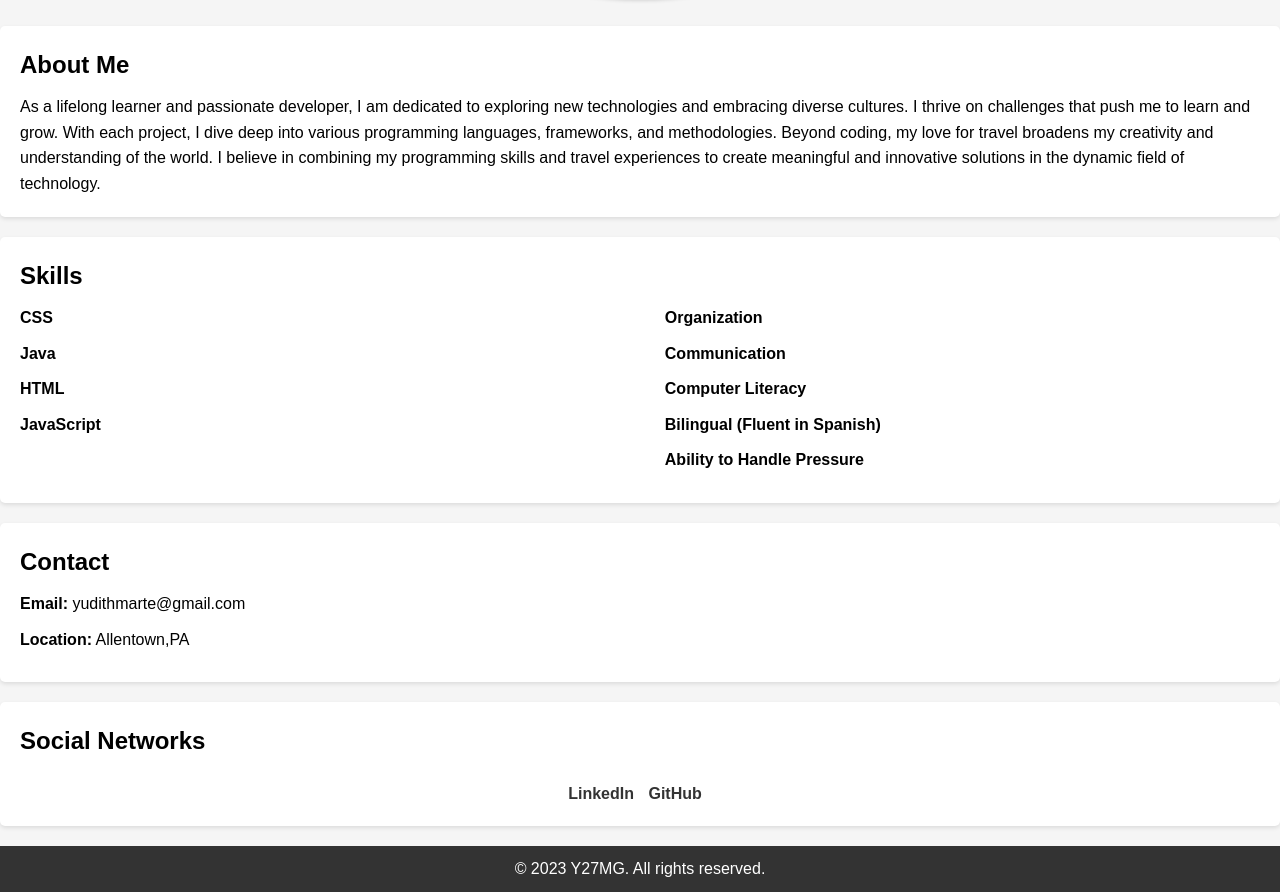
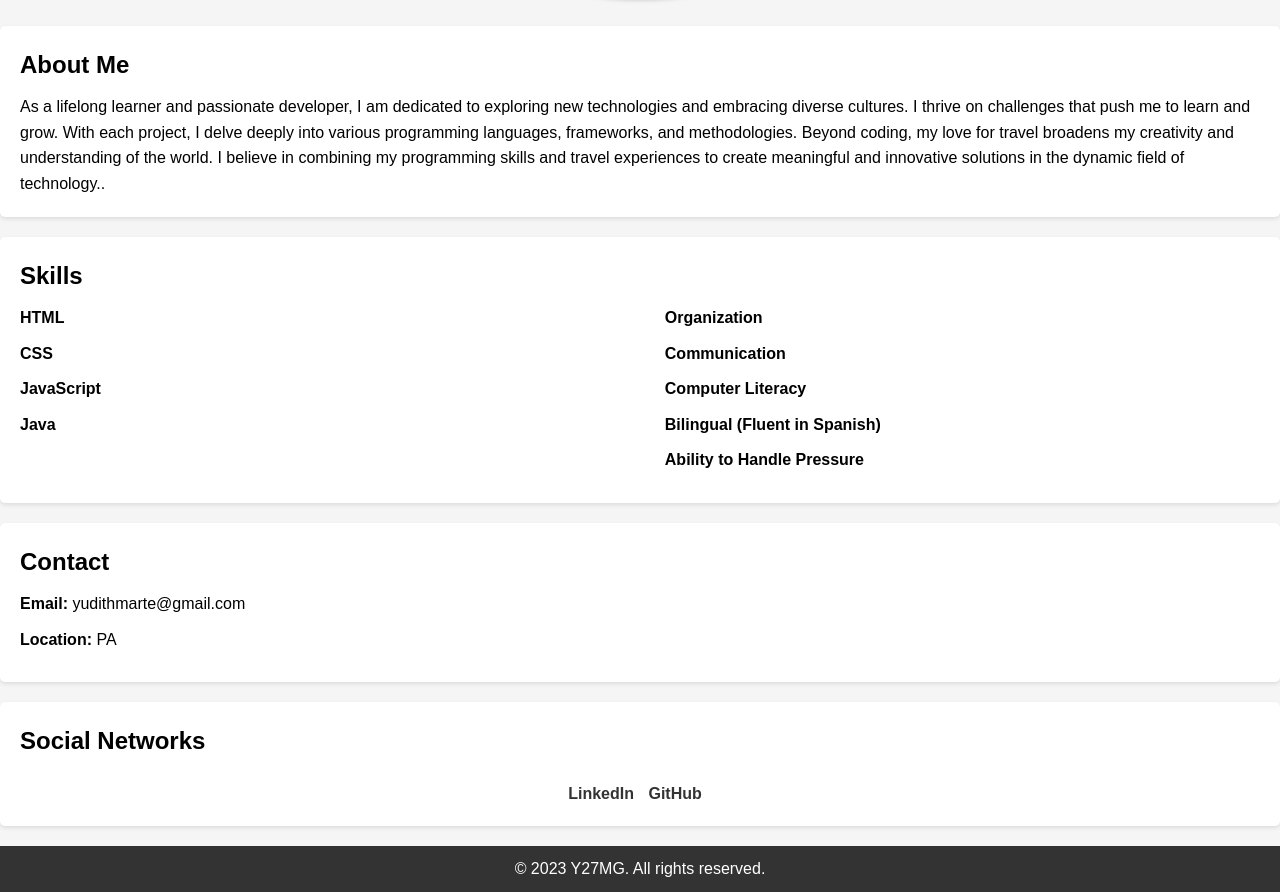
Before and after one commit to Y27MG/Y27MG-Portfolio, a plain HTML site: page index.html in a window 1280 px wide. Shown: the part 835-1727 px from the top of the page. Drawn offline with Linux system fonts and the light colour scheme.

Commit message:
city location scatched off

```diff
--- a/index.html
+++ b/index.html
@@ -25,12 +25,13 @@
 
     <section class="about" id="about">
         <h2>About Me</h2>
-        <p>As a lifelong learner and passionate developer, I am dedicated to exploring new technologies
-            and embracing diverse cultures. I thrive on challenges that push me to learn and grow. With each
-            project, I dive deep into various programming languages, frameworks, and methodologies. Beyond
-            coding, my love for travel broadens my creativity and understanding of the world. I believe in
-            combining my programming skills and travel experiences to create meaningful and innovative solutions
-            in the dynamic field of technology.</p>
+        <p>As a lifelong learner and passionate developer,
+        I am dedicated to exploring new technologies and embracing diverse cultures.
+        I thrive on challenges that push me to learn and grow. With each project,
+        I delve deeply into various programming languages, frameworks, and methodologies.
+        Beyond coding, my love for travel broadens my creativity and understanding of the world.
+        I believe in combining my programming skills and travel experiences to create meaningful
+        and innovative solutions in the dynamic field of technology..</p>
     </section>
 
 
@@ -38,10 +39,12 @@
         <h2>Skills</h2>
         <div class="skills-container">
             <ul class="skills-list">
+                <li>HTML</li>
                 <li>CSS</li>
+                <li>JavaScript</li>
                 <li>Java</li>
-                <li>HTML</li>
-                <li>JavaScript</li>
+
+
             </ul>
 
             <ul class="other-skills-list">
@@ -58,7 +61,7 @@
         <h2>Contact</h2>
         <ul>
             <li><strong>Email:</strong> yudithmarte@gmail.com</li>
-            <li><strong>Location:</strong> Allentown,PA</li>
+            <li><strong>Location:</strong> PA</li>
         </ul>
     </section>
 
```
